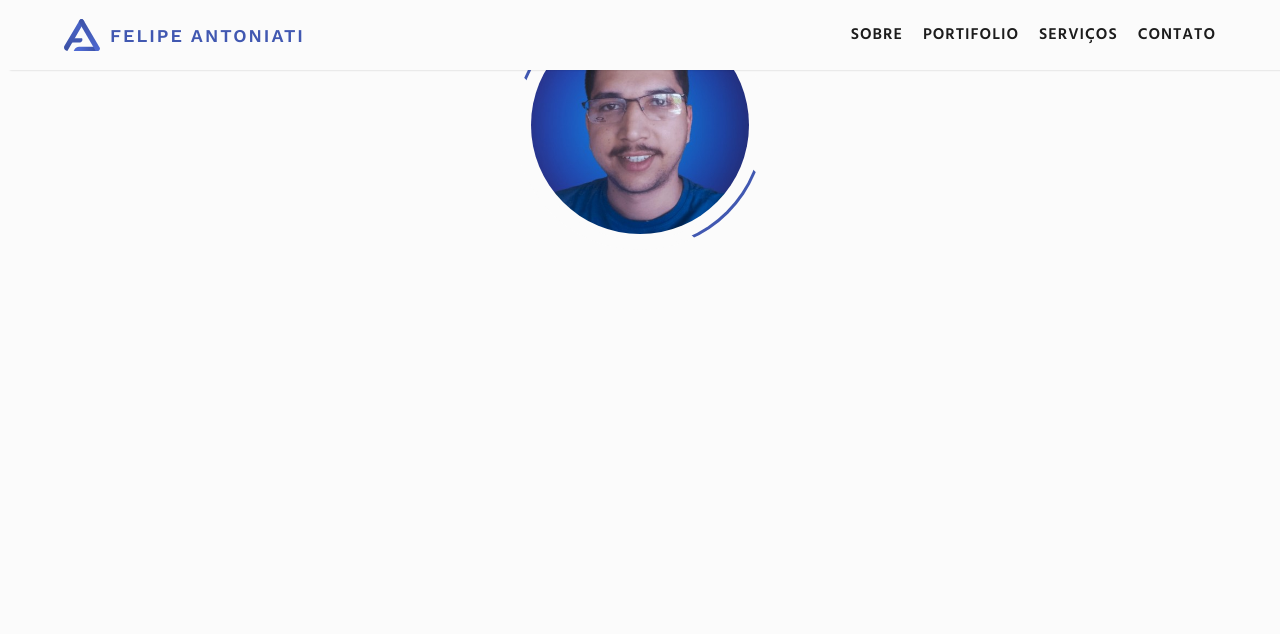
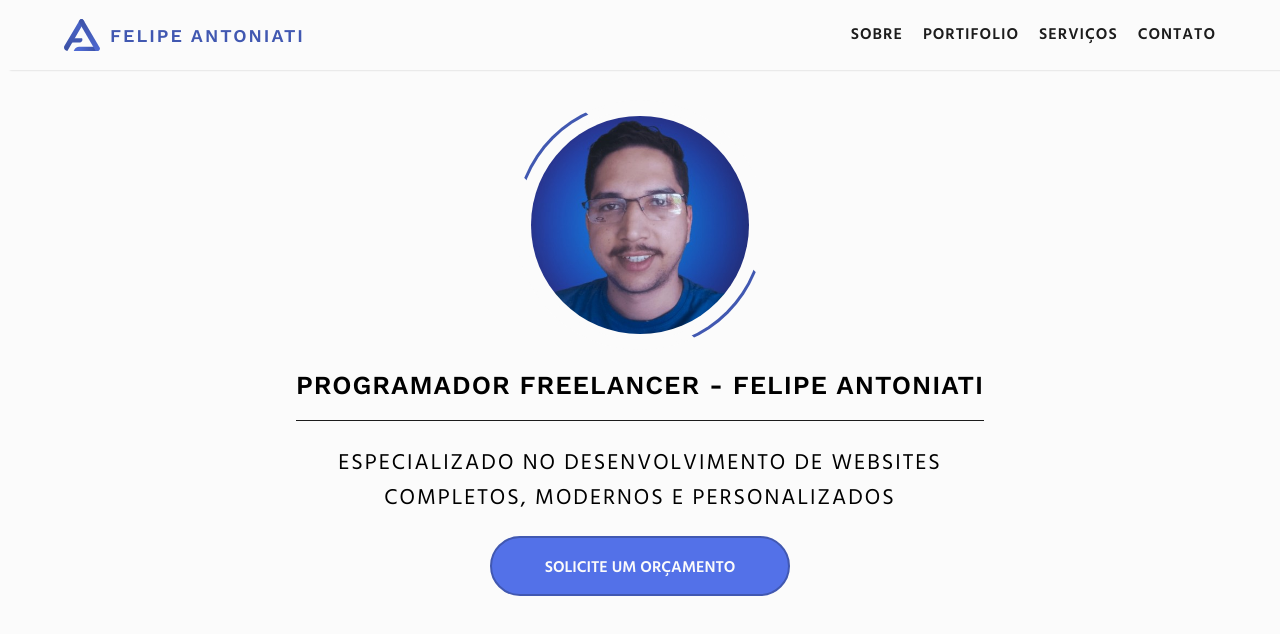
Before and after one commit to antoniati/portifolio, a Next.js app in the folder website/: page / in a window 1280 px wide. Shown: the top 634 px of the page. Built offline with nearby package versions, Linux system fonts and the light colour scheme.

Commit message:
Intro Section: Creating Intro Texts and Main Button

```diff
--- /dev/null
+++ b/website/src/components/MainButton.tsx
@@ -0,0 +1,15 @@
+import styles from "@/styles/MainButton.module.css";
+
+interface MainButtonProps {
+    mainButtonText: string;
+    mainButtonURL: string;
+}
+
+const MainButton: React.FC<MainButtonProps> = (props) => {
+    const { mainButtonText, mainButtonURL } = props;
+    return (
+            <a  id={styles.mainButton} href={mainButtonURL}> {mainButtonText} </a>
+    );
+};
+
+export default MainButton;
--- a/website/src/pages/index.tsx
+++ b/website/src/pages/index.tsx
@@ -3,6 +3,7 @@ import Navbar from '@/components/Navbar'
 import { constantsData } from "@/data/constantsData";
 import styles from "@/styles/HomePage.module.css";
 import PerfilImage from '@/components/PerfilImage';
+import MainButton from '@/components/MainButton';
 
 export default function Home() {
   const { personalInfo } = constantsData;
@@ -22,6 +23,19 @@ export default function Home() {
             imageURL={personalInfo.imagePerfil}
             imageAltText={personalInfo.imagePerfilAltText}
           />
+          <div className={styles.introTexts}>
+            <h1 className={styles.introTitleText}>
+              {personalInfo.job} - {personalInfo.name}
+            </h1>
+            <p className={styles.introDescriptionText}>
+              Especializado no desenvolvimento de websites
+              <br></br>completos, modernos e personalizados
+            </p>
+          </div>
+          <MainButton
+            mainButtonText="Solicite um Orçamento"
+            mainButtonURL="#contactSection"
+          />
         </section>
       </main>
     </>
--- a/website/src/styles/HomePage.module.css
+++ b/website/src/styles/HomePage.module.css
@@ -5,3 +5,35 @@
     flex-direction: column;
     align-items: center;
 }
+
+.introSection {
+    width: 90%;
+    max-width: 1200px;
+    display: flex;
+    align-items: center;
+    flex-direction: column;
+    margin-top: 100px;
+    gap: 20px;
+}
+
+.introTexts {
+    display: flex;
+    flex-direction: column;
+    gap: 5px;
+    text-align: center;
+}
+
+.introTitleText {
+    font: 600 26px var(--work-sans);
+    text-transform: uppercase;
+    letter-spacing: 1px;
+    padding-bottom: 20px;
+    border-bottom: 1px solid var(--black);
+}
+
+.introDescriptionText {
+    font: 400 22px var(--hind);
+    text-transform: uppercase;
+    letter-spacing: 2px;
+    margin-top: 20px;
+}
--- /dev/null
+++ b/website/src/styles/MainButton.module.css
@@ -0,0 +1,31 @@
+#mainButton {
+    font: 600 16px var(--hind);
+    text-transform: uppercase;
+    color: var(--white);
+    display: block;
+    text-align: center;
+    line-height: 60px;
+    width: 300px;
+    height: 60px;
+    padding: 0 20px;
+    box-sizing: border-box;
+    z-index: 1;
+    transition: all 0.5s ease-in-out;
+    background:
+        linear-gradient(
+            to right,
+            var(--dark-blue) 0%,
+            var(--dark-blue) 20%,
+            var(--light-blue) 20%,
+            var(--light-blue) 100%
+        );
+    background-size: 1500px;
+    background-position: 100% 0;
+    border: 2px solid var(--dark-blue);
+    border-radius: 50rem;
+}
+
+#mainButton:hover {
+    letter-spacing: 1px;
+    background-position: 0 0;
+}
```
